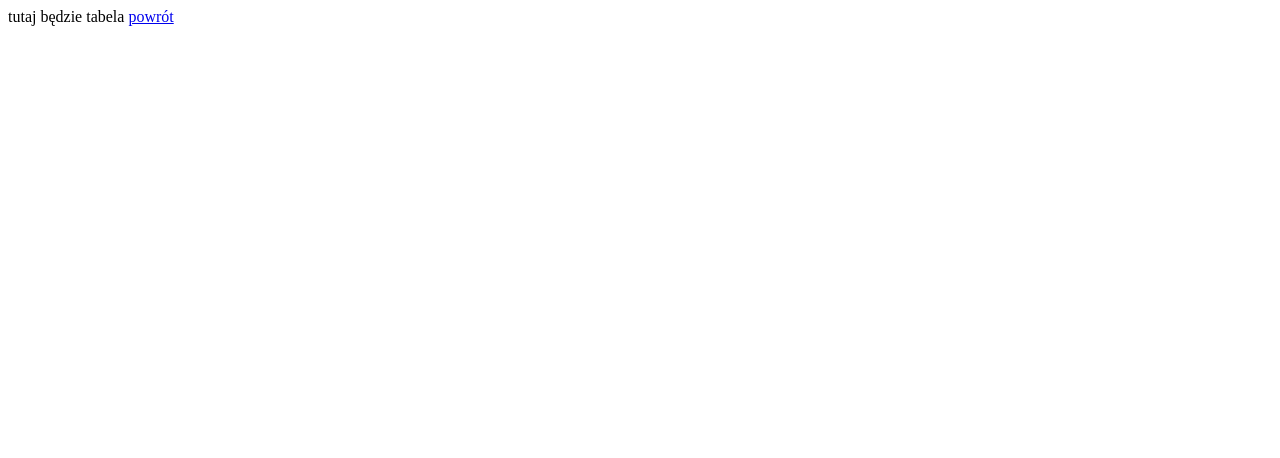
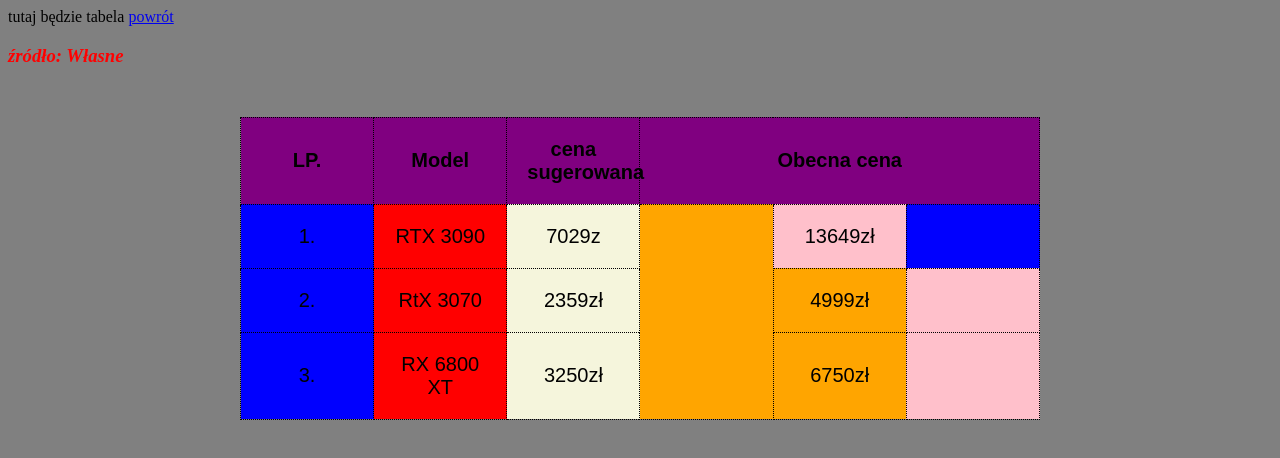
Before and after one commit to wojtek3320/strona2, a plain HTML site: page Tabela_Gałka.html in a window 1280 px wide. Drawn offline with Linux system fonts and the light colour scheme.

Commit message:
Add files via upload

```diff
--- a/Tabela_Gałka.html
+++ b/Tabela_Gałka.html
@@ -5,11 +5,92 @@
 			<meta charset="utf-8">
 			<title>Tabela</title>
 			</head>
+			<style>
+			body{
+
+			background:gray;
+
+			}
+			table{
+			width:800px;
+			margin:auto;
+			table-layout:fixed;
+			text-align:center;
+			margin-top:50px;
+			font-family:Arial;
+			color:#000;
+			}
+			table, th, td{
+			border:1px dotted black;
+			border-collapse:collapse;
+			padding:20px;
+			font-size:20px;
+			}
+			th{
+			background:purple;
+
+			}
+			td:nth-child(5n+1){
+			background:blue;
+
+			}
+			td:nth-child(5n+2){
+			background:red;
+
+			}
+			td:nth-child(5n+3){
+			background:beige;
+
+			}
+			td:nth-child(5n+4){
+			background:orange;
+
+			}
+			td:nth-child(5n+5){
+			background:pink;
+
+			}
+			</style>
 	<body>
 
 	tutaj będzie tabela
 
-	<A HREF="https://wojtek3320.github.io/strona2/zadanie3.html"> powrót</A>
+	<A HREF="file:///F:/zadanie3.html"> powrót</A>
+	<table border="4">
+	<tr>
+	<th> LP.</th>
+	<th>Model</th>
+	<th>cena sugerowana</th>
+	<th colspan=3>Obecna cena</th>
+
+	</tr>
+	<tr>
+	<td>1.</td>
+	<td>RTX 3090</td>
+	<td>7029z</th>
+	<td rowspan=3></td>
+	<td>13649zł</td>
+	<td></td>
+	</tr>
+
+	<tr>
+	<td>2.</td>
+	<td>RtX 3070</td>
+	<td>2359zł</td>
+
+	<td>4999zł</td>
+	<td></td>
+	</tr>
+	<tr>
+	<td>3.</td>
+	<td>RX  6800 XT</td>
+	<td>3250zł</td>
+
+	<td>6750zł</td>
+		<td></td>
+	</tr><font color="red">
+	<p><i><b><h3>źródło: Własne</h3></i></b></p>
+	</font>
 
 
 	</body>
```
